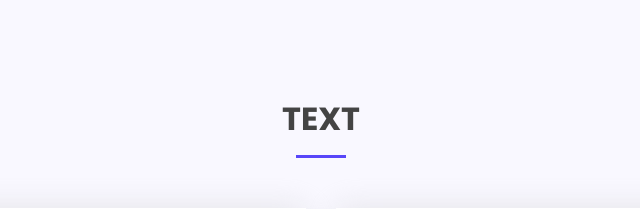
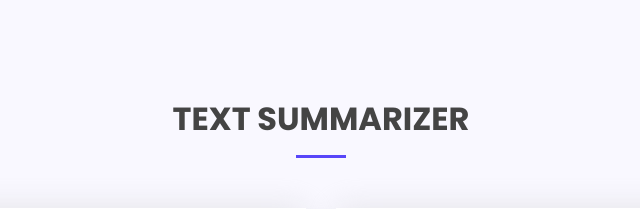
Before and after one commit to yashwanth1702/text-summarizer-crisp, a Flask app: page / in a window 1280 px wide. Shown: the part 800-1009 px from the top of the page, without its empty margins (319-959 px from the left). Run offline with Flask 2, Linux system fonts and the light colour scheme; some libraries are stand-ins or nearby versions.

Commit message:
Update index.html

```diff
--- a/templates/index.html
+++ b/templates/index.html
@@ -97,7 +97,7 @@
       <div class="container" data-aos="fade-up">
 
         <div class="section-title">
-          <h2>TEXT</h2>
+          <h2>TEXT SUMMARIZER</h2>
         </div>
 
         <div class="row">
```
